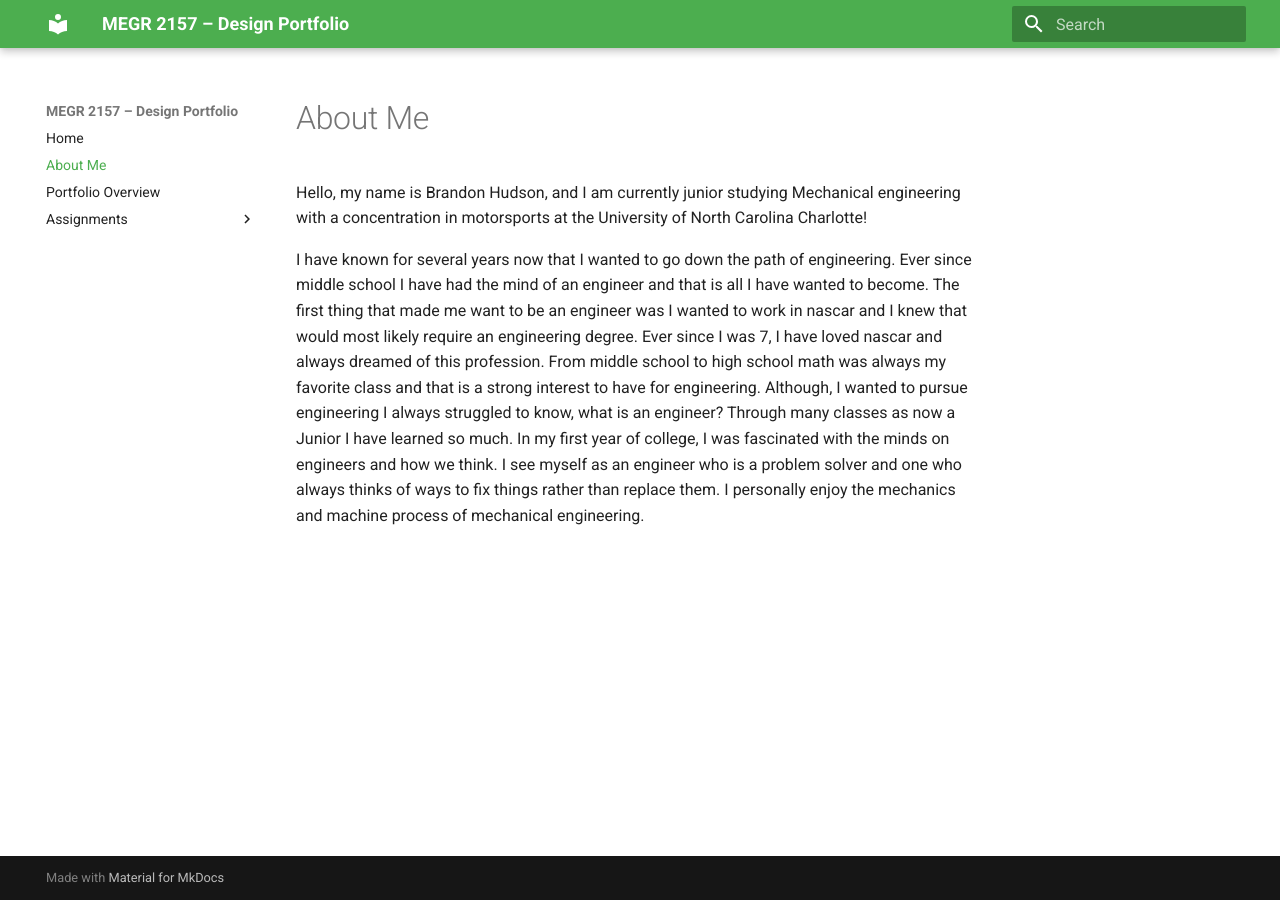
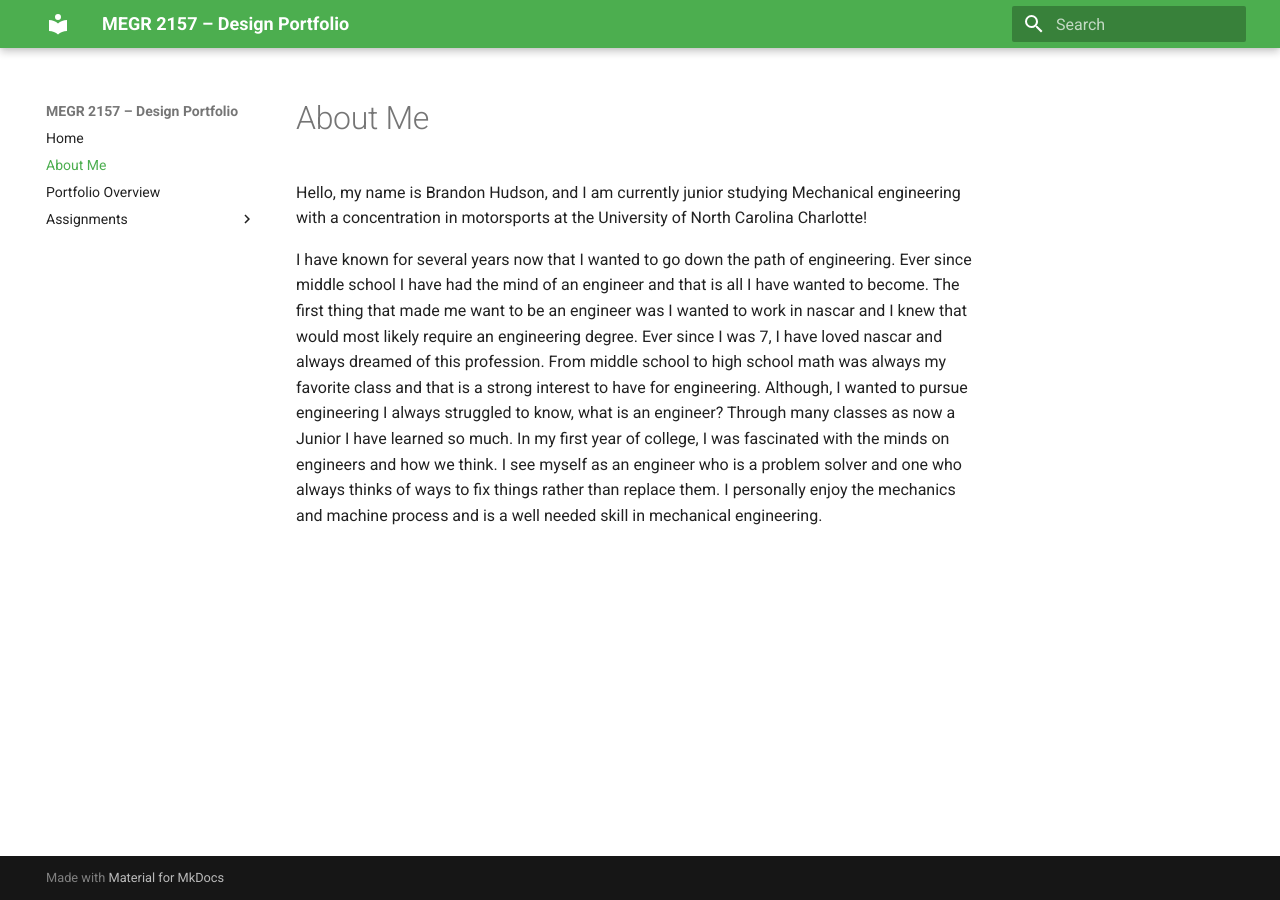
Before and after one commit to brandonhudson11/megr2157-portfolio, an MkDocs documentation site: the page built from docs/aboutme/index.md, in a window 1280 px wide. Built offline with MkDocs 1.6.1 and Material for MkDocs 9.7.7, drawn with Linux system fonts in a browser that asks for light colours.

Commit message:
Update personal description in about me section
Refined the description of engineering interests and skills.

```diff
--- a/docs/aboutme/index.md
+++ b/docs/aboutme/index.md
@@ -1,4 +1,4 @@
 #About Me
 Hello, my name is Brandon Hudson, and I am currently junior studying Mechanical engineering with a concentration in motorsports at the University of North Carolina Charlotte!
 
-I have known for several years now that I wanted to go down the path of engineering. Ever since middle school I have had the mind of an engineer and that is all I have wanted to become. The first thing that made me want to be an engineer was I wanted to work in nascar and I knew that would most likely require an engineering degree. Ever since I was 7, I have loved nascar and always dreamed of this profession. From middle school to high school math was always my favorite class and that is a strong interest to have for engineering. Although, I wanted to pursue engineering I always struggled to know, what is an engineer? Through many classes as now a Junior I have learned so much. In my first year of college, I was fascinated with the minds on engineers and how we think. I see myself as an engineer who is a problem solver and one who always thinks of ways to fix things rather than replace them. I personally enjoy the mechanics and machine process of mechanical engineering.
+I have known for several years now that I wanted to go down the path of engineering. Ever since middle school I have had the mind of an engineer and that is all I have wanted to become. The first thing that made me want to be an engineer was I wanted to work in nascar and I knew that would most likely require an engineering degree. Ever since I was 7, I have loved nascar and always dreamed of this profession. From middle school to high school math was always my favorite class and that is a strong interest to have for engineering. Although, I wanted to pursue engineering I always struggled to know, what is an engineer? Through many classes as now a Junior I have learned so much. In my first year of college, I was fascinated with the minds on engineers and how we think. I see myself as an engineer who is a problem solver and one who always thinks of ways to fix things rather than replace them. I personally enjoy the mechanics and machine process and is a well needed skill in mechanical engineering.
```
